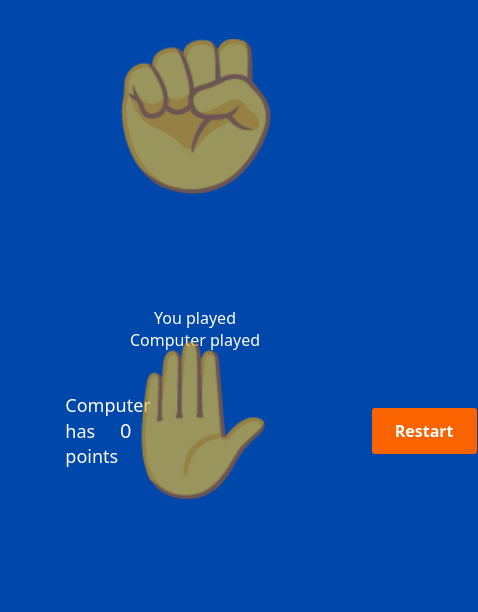
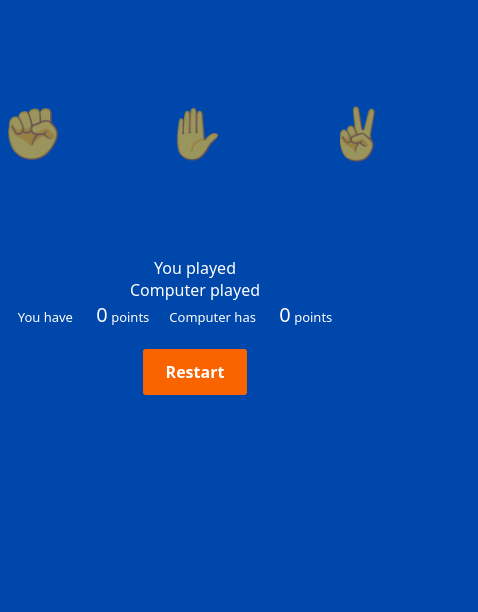
Before and after one commit to AndraFlorina/assignment-3, a plain HTML site: page index.html in a window 390 px wide. Shown: the part 209-821 px from the top of the page, 478 px wide, since content can reach past the window. Drawn offline with Linux system fonts and the light colour scheme.

Commit message:
Update styles.css

```diff
--- a/styles.css
+++ b/styles.css
@@ -12,14 +12,15 @@ main {
   flex-direction: column;
   justify-content: center;
   align-items: center;
+  flex-wrap: wrap;
   padding: 10px;
   margin-top: 120px;
 }
 .selections {
   display: flex;
+  gap: 100px;
+  height: 250px;
   flex-wrap: wrap;
-  gap: 100px;
-  height: 300px;
   width: auto;
   justify-content: center;
   align-items: center;
@@ -36,15 +37,17 @@ main {
   text-decoration: none;
   cursor: pointer;
 }
+
 .selections button:hover {
   opacity: 1;
 }
 .results {
-  margin: 30px;
+  margin-top: 30px;
   font-size: large;
   display: flex;
   justify-content: center;
   align-items: center;
+  flex-wrap: wrap;
   gap: 100px;
 }
 .played {
@@ -52,6 +55,7 @@ main {
   flex-direction: column;
   justify-content: center;
   align-items: center;
+  flex-wrap: wrap;
 }
 
 .result-score {
@@ -101,3 +105,15 @@ main {
   background-color: #fb8332;
   box-shadow: rgba(0, 0, 0, 0.1) 0 4px 12px;
 }
+
+@media screen and (max-width: 720px) {
+  .selections button {
+    font-size: 50px;
+    gap: 0px;
+  }
+  .results {
+    margin-top: 0px;
+    font-size: small;
+    gap: 20px;
+  }
+}
```
